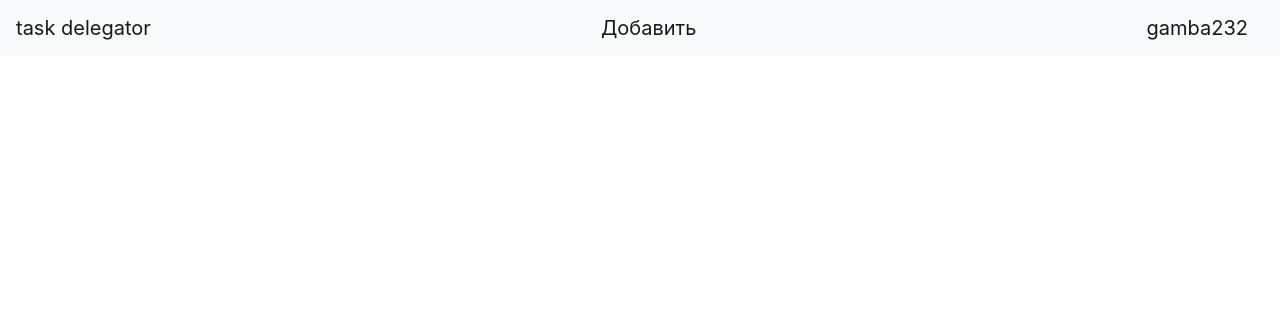
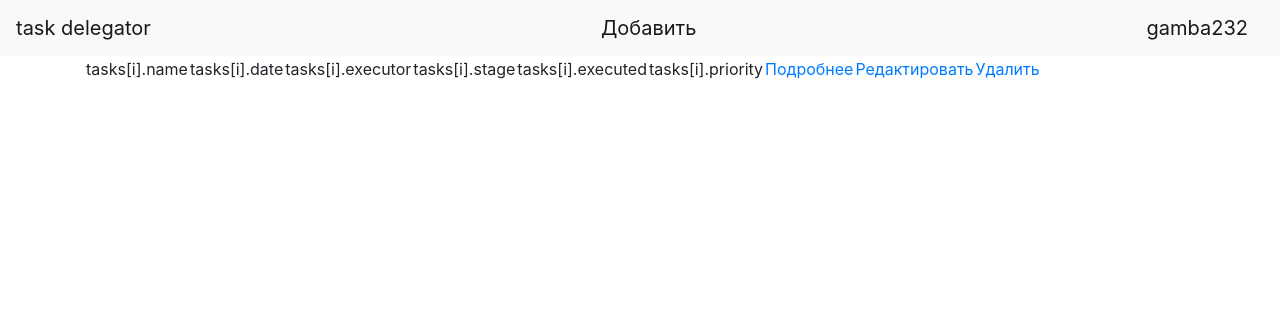
Before and after one commit to PenzaStreetGames/xakaton58, a Flask app: page / in a window 1280 px wide. Shown: the top 316 px of the page. Run offline with Flask 2, Linux system fonts and the light colour scheme; a user stored in the database is signed in; tables that the repository leaves empty hold one stand-in row (values such as "Sample post"); some libraries are stand-ins or nearby versions.

Commit message:
Что-то

```diff
--- a/app.py
+++ b/app.py
@@ -23,8 +23,17 @@ stages = {
 @app.route('/')
 @app.route('/index')
 def index():
-
-    return render_template("base.html")
+    is_login = session.get("user_id", None)
+    if is_login:
+        tasks = TaskModel.get_by_author(session["user_id"])
+    else:
+        tasks = []
+    params = {
+        "is_login": is_login,
+        "tasks": tasks,
+        "task_number": len(tasks)
+    }
+    return render_template("index.html", **params)
 
 
 @app.route('/register', methods=['GET', 'POST'])
@@ -107,5 +116,20 @@ def admin():
     return "Привет, Яндекс!"
 
 
+@app.route("/task_edit/<int:task_id>")
+def task_edit(task_id):
+    return "Редактирование"
+
+
+@app.route("/task_info/<int:task_id>")
+def task_info(task_id):
+    return "Информация"
+
+
+@app.route("/task_delete/<int:task_id>")
+def task_delete(task_id):
+    return "Удаление"
+
+
 if __name__ == '__main__':
     app.run(port=8080, host='127.0.0.1')
--- a/database.py
+++ b/database.py
@@ -136,6 +136,14 @@ class TaskModel:
         db.session.commit()
 
     @staticmethod
+    def get_by_author(author):
+        """получение задач пользователя"""
+        task = Task.query.filter(Task.author_id == author).all()
+        if not task:
+            return []
+        return task
+
+    @staticmethod
     def is_delegated(task_id):
         return bool(Delegation.query.filter_by(task_id=task_id).count())
 
@@ -163,14 +171,6 @@ class CategoryModel:
             return
         return task
 
-    @staticmethod
-    def get_by_author(self, author):
-        """получение задач пользователя"""
-        task = Task.query.filter(Task.author_id == author).all()
-        if not task:
-            return
-        return task
-
     def delete(self):
         pass
 
--- a/templates/index.html
+++ b/templates/index.html
@@ -1,9 +1,28 @@
 {% extends "base.html" %}
 
 {% block content %}
+{% if is_login%}
 <table>
     {% for i in range(task_number) %}
-        <tr></tr>
+    <tr>
+        <td>tasks[i].name</td>
+        <td>tasks[i].date</td>
+        <td>tasks[i].executor</td>
+        <td>tasks[i].stage</td>
+        <td>tasks[i].executed</td>
+        <td>tasks[i].priority</td>
+        <td><a href="/task_info/{{tasks[i].id}}">Подробнее</a></td>
+        <td><a href="/task_edit/{{tasks[i].id}}">Редактировать</a></td>
+        <td><a href="/task_delete/{{tasks[i].id}}">Удалить</a></td>
+    </tr>
     {% endfor %}
 </table>
+{% else %}
+<div class="alert alert-danger" role="alert">
+    Необходимо залогиниться для отображения задач
+</div>
+<a href="/register">Регистрация</a>
+<br>
+<a href="/login">Вход</a>
+{% endif %}
 {% endblock %}
```
